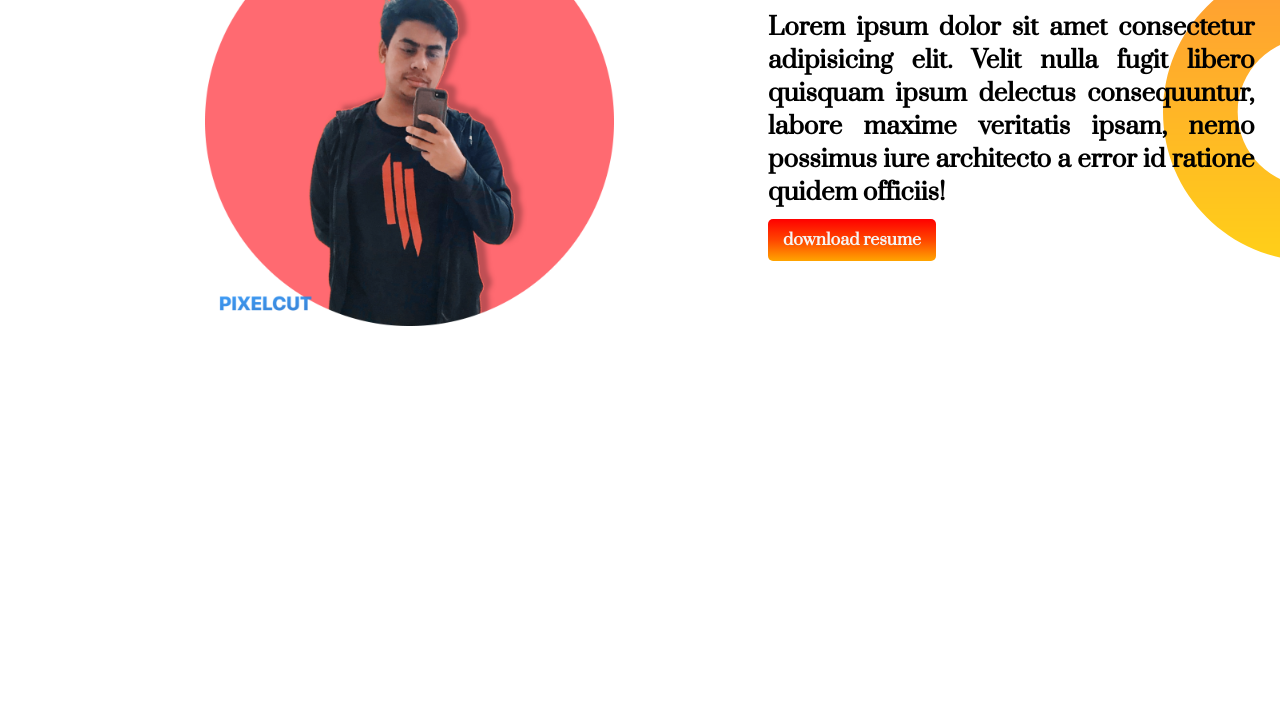
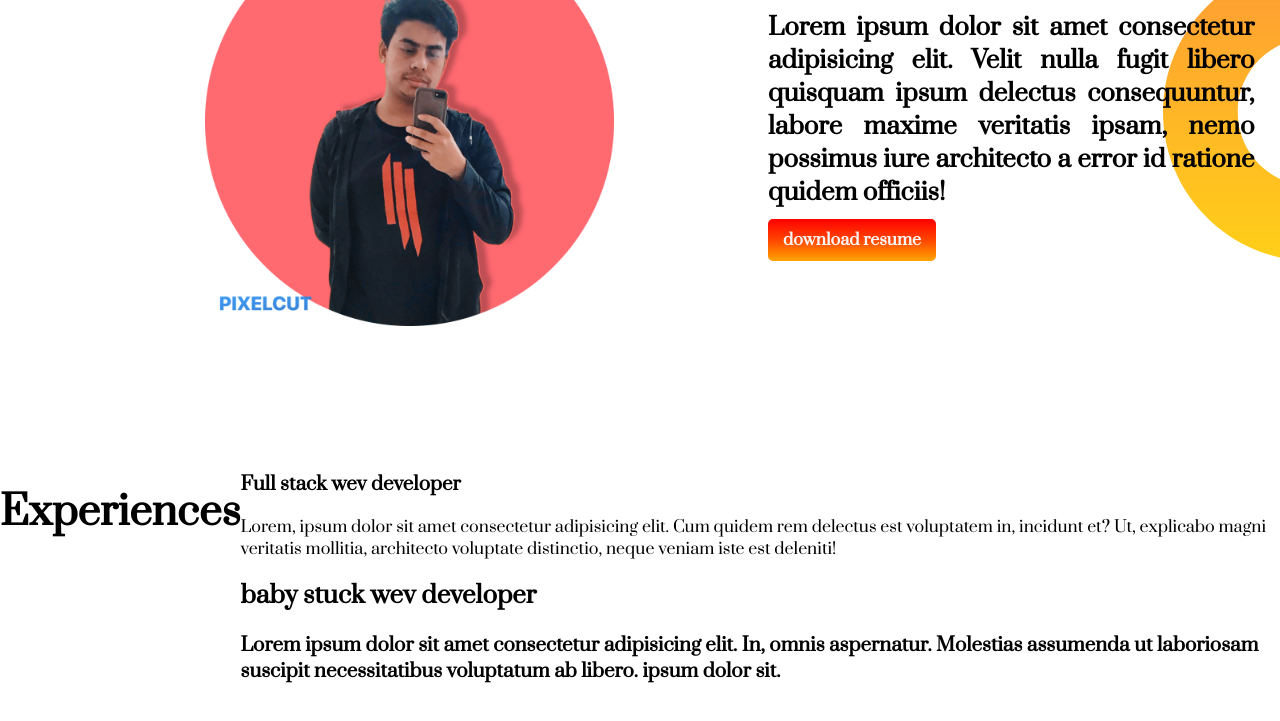
Before and after one commit to Jewel529/My-Protfully, a plain HTML site: page index.html in a window 1280 px wide. Shown: the part 748-1469 px from the top of the page. Before the commit the page ends 1200 px from the top, so only its background shows below. Drawn offline with Linux system fonts and the light colour scheme.

Commit message:
third sec

```diff
--- a/index.html
+++ b/index.html
@@ -13,7 +13,7 @@
 </head>
 
 <body>
-    <section class="first">
+    <section class="first flexable">
         <div class="half-width">
             <h1><small>Welcome to the </small><span>Don area..</span></h1>
             <h1 class="color">"Tahmidur Rahaman Jewel<span>!</span>"</h1>
@@ -30,7 +30,7 @@
         <div class="half-width"><img src="IMG_2316.PNG" alt="Thamidur Rahaman Jewel"></div>
 
     </section>
-    <section class="second">
+    <section class="second flexable">
         <div class="half-width"><img src="images/IMG_3160.PNG" alt="My hart">
         </div>
         <div class="half-width image">
@@ -41,8 +41,22 @@
             <a class="linkok" target="blank" href="">download resume</a>
         </div>
 
-
-
+    </section>
+    <section class="third">
+        <h1>Experiences</h1><br>
+        <div>
+            <div>
+                <h3>Full stack wev developer</h3>
+                <p>Lorem, ipsum dolor sit amet consectetur adipisicing elit. Cum quidem rem delectus est voluptatem in,
+                    incidunt et? Ut, explicabo magni veritatis mollitia, architecto voluptate distinctio, neque veniam
+                    iste est deleniti!</p>
+            </div>
+            <div>
+                <h2>baby stuck wev developer</h2>
+                <h3>Lorem ipsum dolor sit amet consectetur adipisicing elit. In, omnis aspernatur. Molestias assumenda
+                    ut laboriosam suscipit necessitatibus voluptatum ab libero. ipsum dolor sit.</h3>
+            </div>
+        </div>
     </section>
 </body>
 
--- a/style.css
+++ b/style.css
@@ -3,7 +3,7 @@ body{font-family: 'Lobster', cursive;
     h1{font-size: 40px;}
     span{color: gold;}
     .color{color: orangered;}
-    section{display: flex;}
+    .flexable{display: flex;}
     .half-width{width: 50%; padding-left: 10%;}
     .half-width img{width:80%; padding-left: 15% ;padding-top: 5%;}
     .linkok{text-decoration: none;
```
